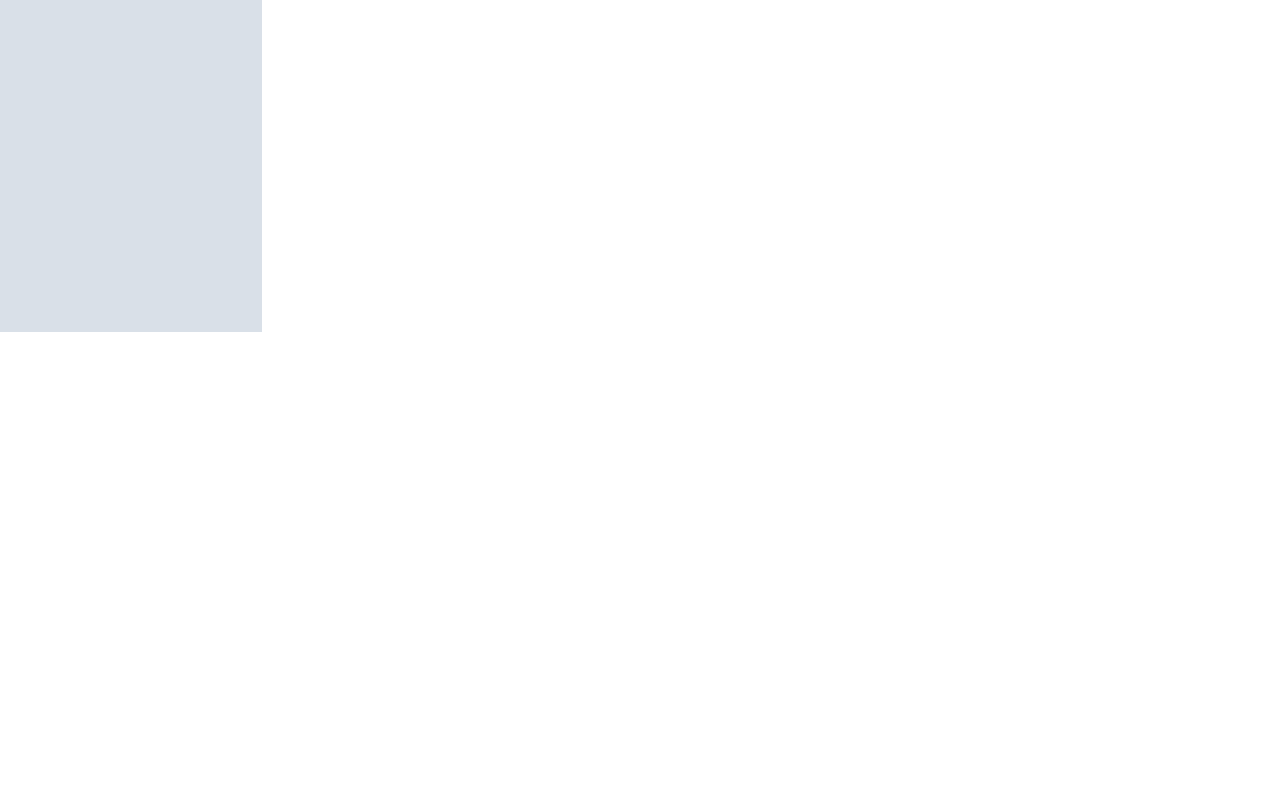
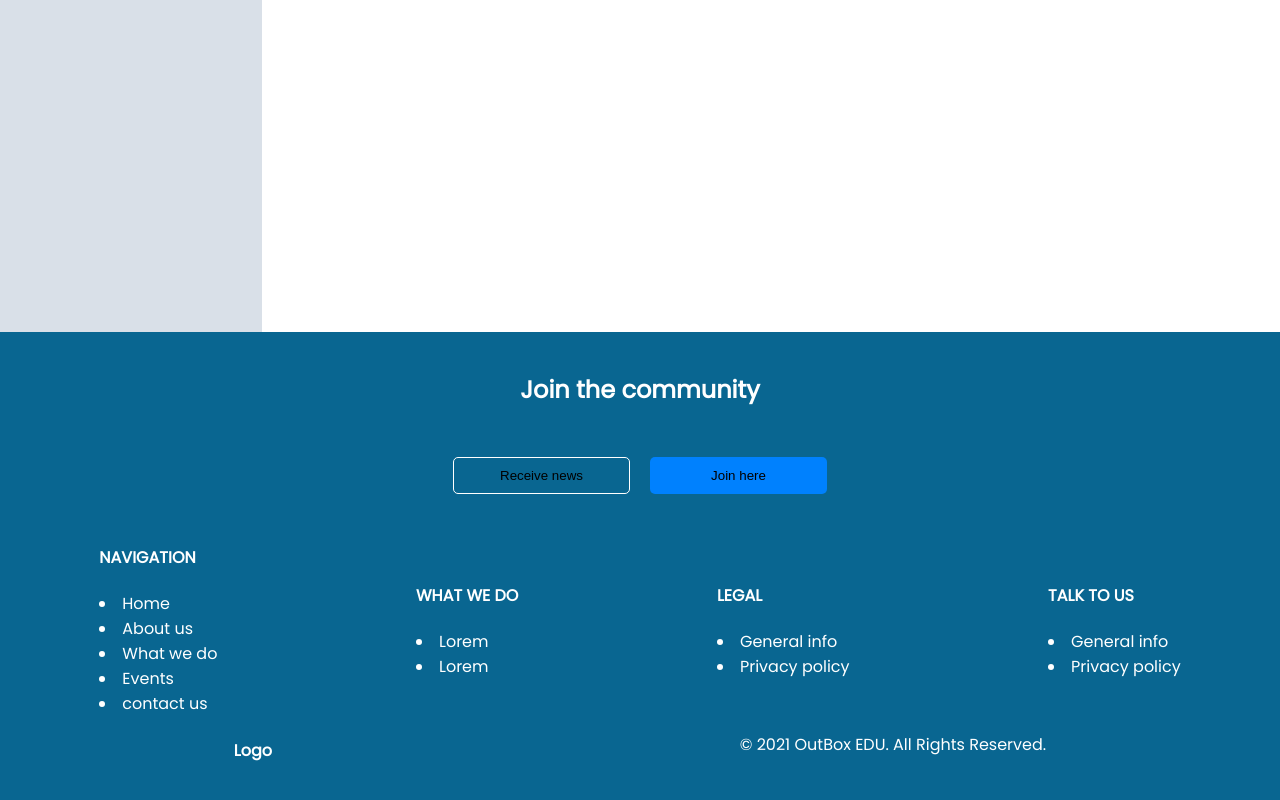
Before and after one commit to MichaelKasingye/linkagesEdu, a Next.js app: page / in a window 1280 px wide. Shown: the part 588-1388 px from the top of the page. Before the commit the page ends 920 px from the top, so only its background shows below. Built offline with nearby package versions, Linux system fonts and the light colour scheme.

Commit message:
WIP: add styles to footer

```diff
--- /dev/null
+++ b/components/Footer/Footer.jsx
@@ -0,0 +1,71 @@
+import React from "react";
+import styles from "./Footer.module.css";
+import Link from "next/link";
+function Footer() {
+  return (
+    <div className={styles.footer}>
+      <h2>Join the community</h2>
+      <div className={styles.flex1}>
+        <button className={styles.button1}>Receive news</button>
+        <button className={styles.button2}>Join here</button>
+      </div>
+      <div className={styles.flex2}>
+        <div>
+          <h4>NAVIGATION</h4>
+          <li>
+            <Link href="#home">Home</Link>
+          </li>
+          <li>
+            <Link href="#about">About us</Link>
+          </li>
+          <li>
+            <Link href="#home">What we do</Link>
+          </li>
+          <li>
+            <Link href="#home">Events</Link>
+          </li>
+          <li>
+            <Link href="#contact">contact us</Link>
+          </li>
+        </div>
+        <div>
+          <h4>WHAT WE DO</h4>
+          <li>
+            <Link href="#home">Lorem</Link>
+          </li>
+          <li>
+            <Link href="#about">Lorem</Link>
+          </li>
+        </div>
+        <div>
+          <h4>LEGAL</h4>
+          <li>
+            <Link href="#home">General info</Link>
+          </li>
+          <li>
+            <Link href="#about">Privacy policy</Link>
+          </li>
+        </div>
+        <div>
+          <h4>TALK TO US</h4>
+          <li>
+            <Link href="#home">General info</Link>
+          </li>
+          <li>
+            <Link href="#about">Privacy policy</Link>
+          </li>
+        </div>
+      </div>
+      <div className={styles.copysection}>
+        <div>
+          <h4>Logo</h4>
+        </div>
+        <div>
+          <p>© 2021 OutBox EDU. All Rights Reserved. </p>
+        </div>
+      </div>
+      <div className={styles.social}></div>
+    </div>
+  );
+}
+export default Footer;
--- /dev/null
+++ b/components/Footer/Footer.module.css
@@ -0,0 +1,42 @@
+.footer {
+  padding: 20px 0;
+  background-color: #096691;
+  color: #ffffff;
+}
+.footer h2 {
+  text-align: center;
+}
+.flex1 {
+  display: flex;
+  justify-content: center;
+  padding: 20px;
+}
+.flex1 > button {
+  margin: 10px;
+}
+.button1 {
+  padding: 10px 12px;
+  background: transparent;
+  border-radius: 5px;
+  width: 177px;
+  border: 1px solid #ffffff;
+}
+.button2 {
+  padding: 6px 10px;
+  border-radius: 5px;
+  border: none;
+  width: 177px;
+  background: #0081fe;
+}
+.flex2 {
+  display: flex;
+  justify-content: space-around;
+  align-items: center;
+}
+.flex2 h4 {
+}
+
+.copysection {
+  display: flex;
+  justify-content: space-around;
+}
--- a/components/Layout.js
+++ b/components/Layout.js
@@ -1,6 +1,6 @@
 import Navbar from "./Nav/Navbar";
 import Meta from "./Meta";
-// import Footer from "./Footer";
+import Footer from "./Footer/Footer";
 //import styles from "../styles/global_css/Layout.module.css";
 
 const Layout = ({ children }) => {
@@ -10,7 +10,7 @@ const Layout = ({ children }) => {
       <Navbar />
       <div>{children}</div>
 
-      {/* <Footer /> */}
+      <Footer />
     </>
   );
 };
```
